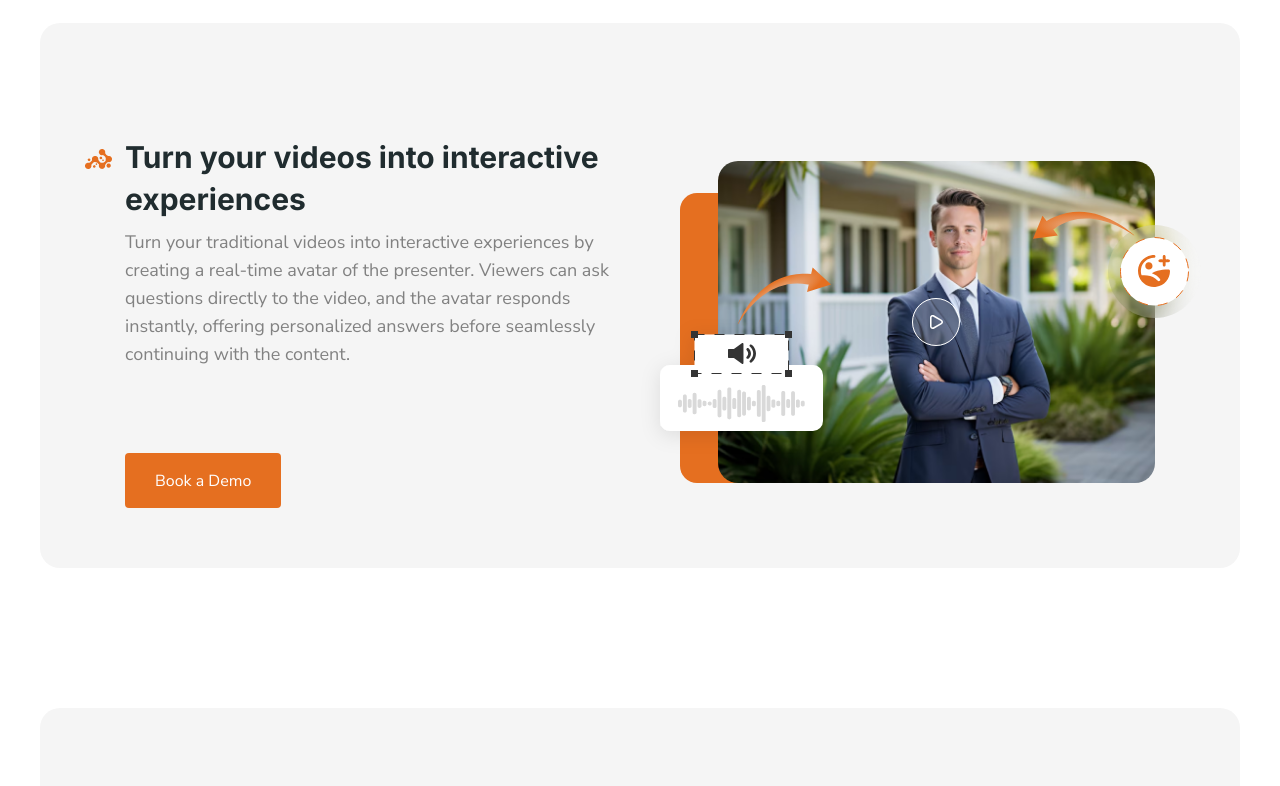
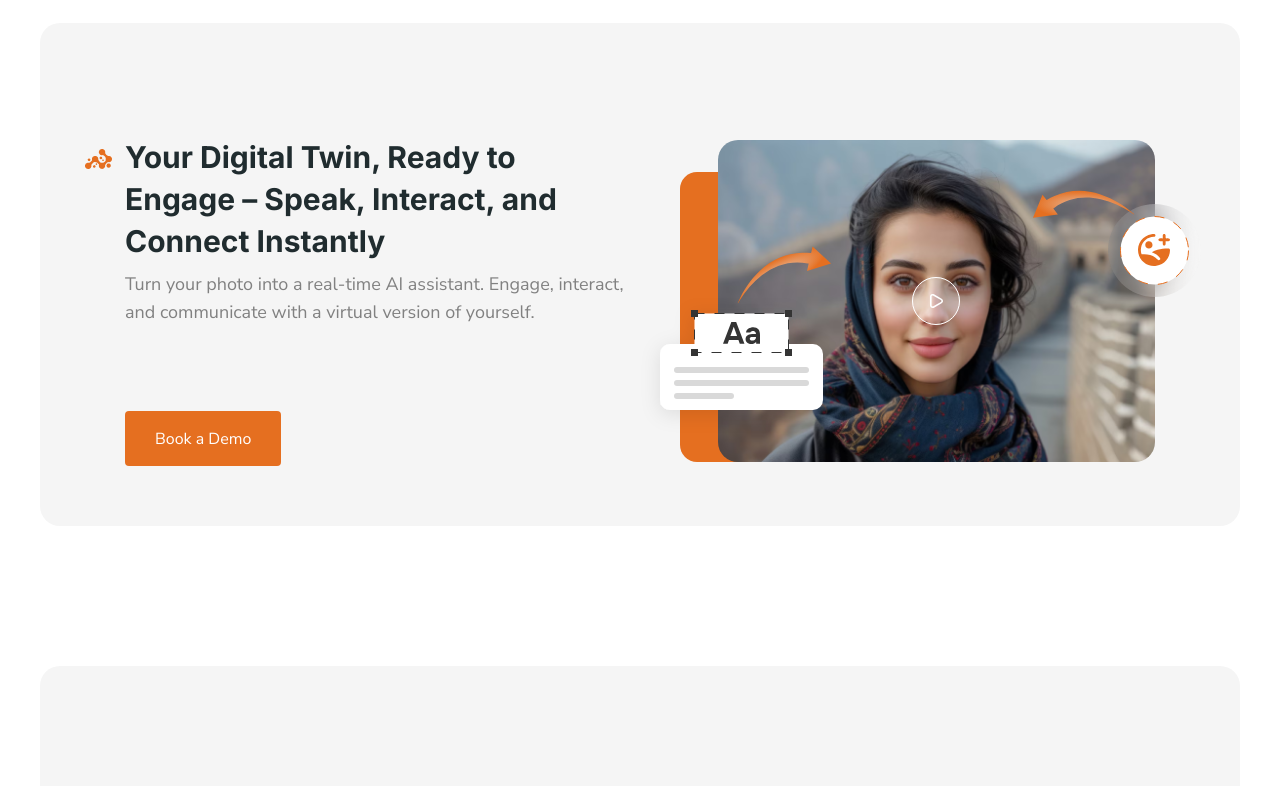
Before and after one commit to auspicious-soft/neurcg-site, a Next.js app: page / in a window 1280 px wide. Shown: the part 2300-3086 px from the top of the page. Built offline with nearby package versions, Linux system fonts and the light colour scheme; no server answers.

Commit message:
Can we get one extra card check

```diff
--- a/src/app/page.tsx
+++ b/src/app/page.tsx
@@ -36,6 +36,15 @@ const OverviewData = [
   },
   {
     id: "card-2",
+    title: "Your Digital Twin, Ready to Engage – Speak, Interact, and Connect Instantly ",
+    description: "Turn your photo into a real-time AI assistant. Engage, interact, and communicate with a virtual version of yourself.",
+    imgSrc: img1,
+    buttonLink: "#contact-us",
+    icon1: <CardIcon1 />,
+    icon2: <TypeIcon1 />,
+  },
+  {
+    id: "card-3",
     title: "Turn your videos into interactive experiences",
     description:
       "Turn your traditional videos into interactive experiences by creating a real-time avatar of the presenter. Viewers can ask questions directly to the video, and the avatar responds instantly, offering personalized answers before seamlessly continuing with the content.",
@@ -45,7 +54,7 @@ const OverviewData = [
     icon2: <TypeIcon2 />,
   },
   {
-    id: "card-3",
+    id: "card-4",
     title: "Video Translation",
     description: [
       "Produce tailored video content in your preferred language.",
```
